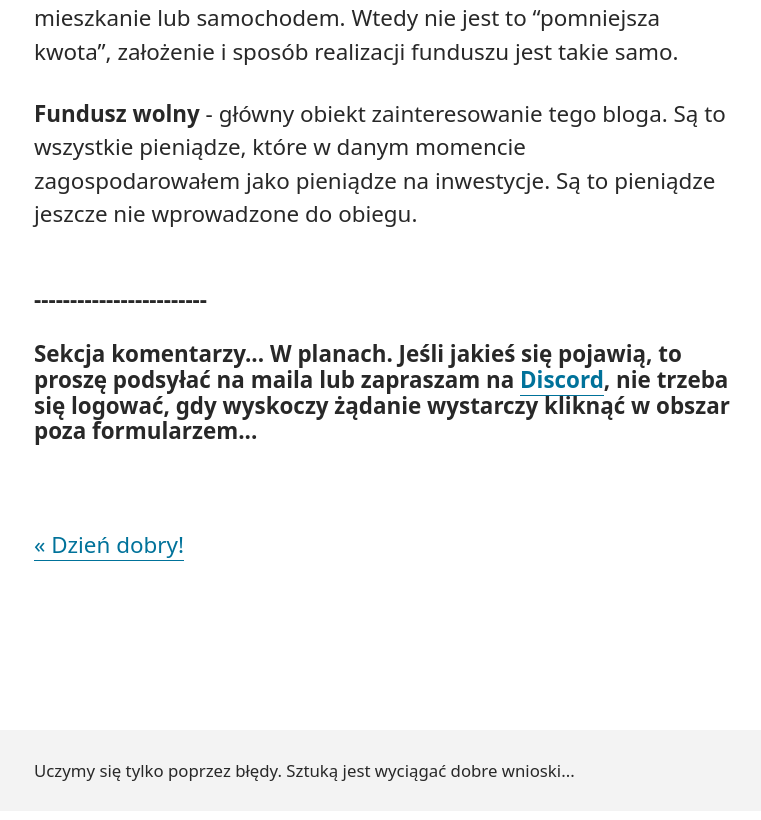
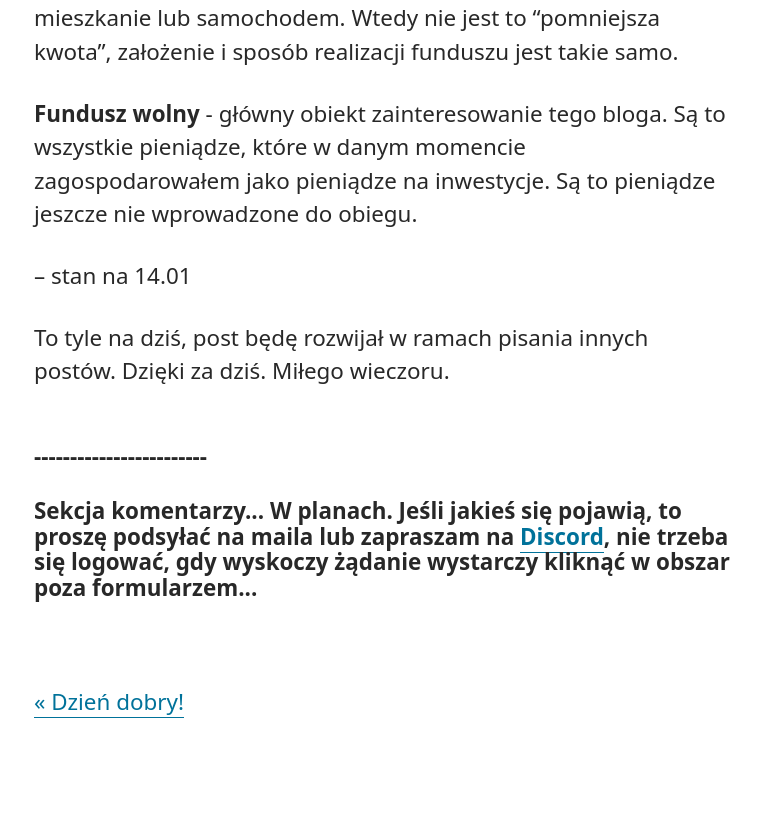
Before and after one commit to catpersec/blednyinwestor-website, a Jekyll site: the page built from _posts/2020-01-14-moj-maly-slowniczek.md, in a window 1280 px wide and 900 px high, scrolled down 1557 px. Shown: the top 820 px of the window, without its empty margins (256-1017 px from the left). Built offline with Jekyll 4.4.1, drawn with Linux system fonts in a browser that asks for light colours; a script that is not in the unit is left out.

Commit message:
Update 2020-01-14-moj-maly-slowniczek.md

```diff
--- a/_posts/2020-01-14-moj-maly-slowniczek.md
+++ b/_posts/2020-01-14-moj-maly-slowniczek.md
@@ -18,3 +18,7 @@ Zastrzegam, że pojęcia te będą czasami dokładnie takie same, jak te używan
 **Pomniejsze fundusze** - są to krótkoterminowe fundusze na większe wydatki. Przykład może stanowić wyjazd na narty. Wiemy, że w miesiącach zimowych na pewno chcemy się wybrać na narty, wiemy mniej więcej ile taki wyjazd będzie kosztował, więc przez okres 6 miesięcy spokojnie możemy odkładać część wymaganej kwoty na ten cel. Analogicznie może być z wkładem własnym na mieszkanie lub samochodem. Wtedy nie jest to "pomniejsza kwota", założenie i sposób realizacji funduszu jest takie samo.
 
 **Fundusz wolny** - główny obiekt zainteresowanie tego bloga. Są to wszystkie pieniądze, które w danym momencie zagospodarowałem jako pieniądze na inwestycje. Są to pieniądze jeszcze nie wprowadzone do obiegu.
+
+-- stan na 14.01
+
+To tyle na dziś, post będę rozwijał w ramach pisania innych postów. Dzięki za dziś. Miłego wieczoru.
```
